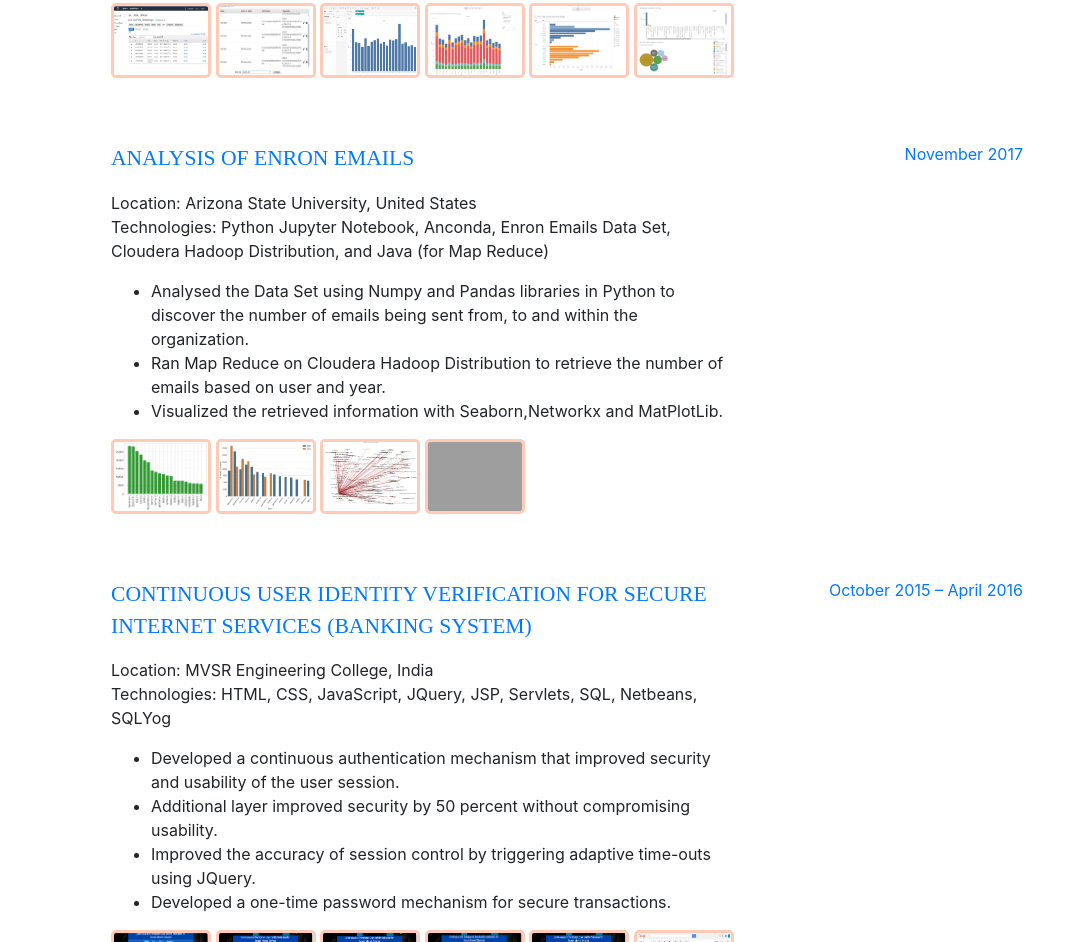
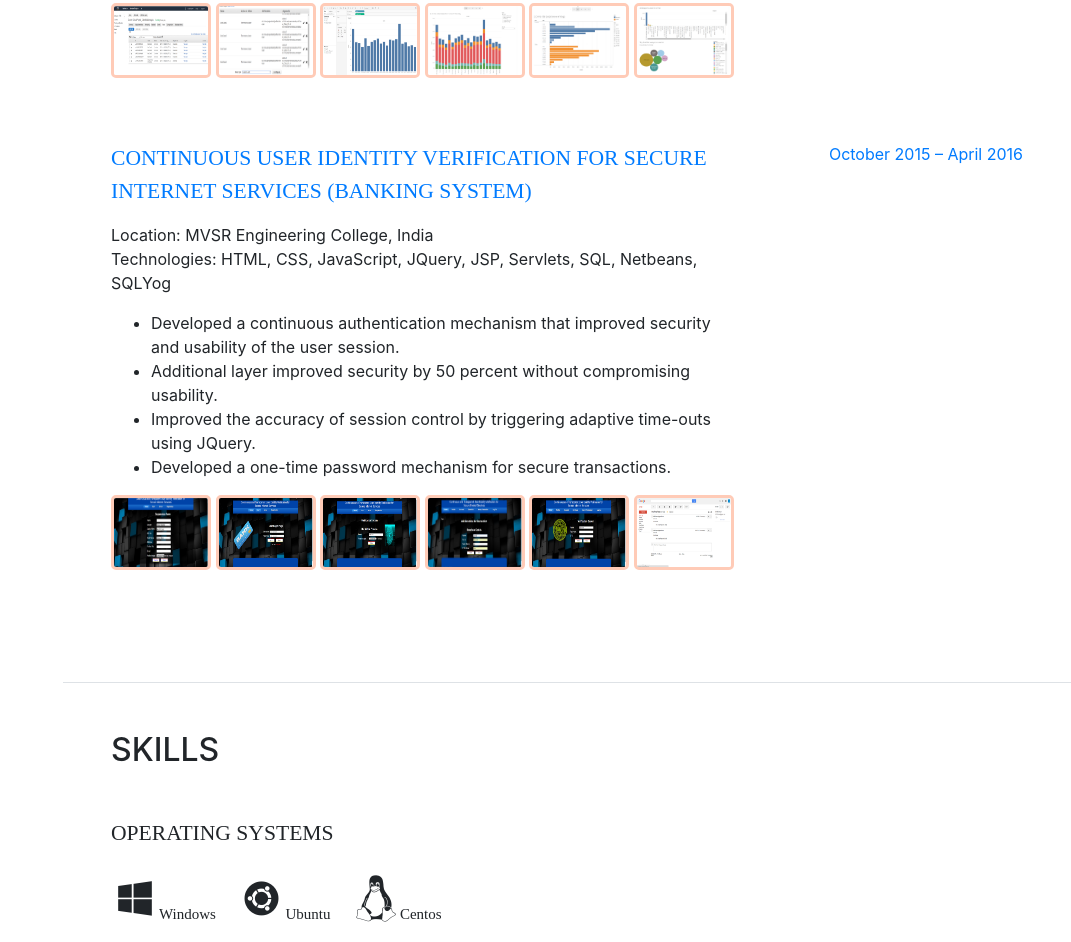
Before and after one commit to mvsabhishek/mvsabhishek.github.io, a website with bundled scripts: page index.html in a window 1280 px wide. Shown: the part 3457-4399 px from the top of the page, without its empty margins (209-1280 px from the left). Built offline with nearby package versions, Linux system fonts and the light colour scheme; grey boxes are pictures that could not be loaded; a web font is replaced by a local one.

Commit message:
Update index.html

```diff
--- a/index.html
+++ b/index.html
@@ -298,34 +298,6 @@ dependency issues and setup Blender with PyMCubes package.</li>
             </div>
           </div>
 
-		  <div class="resume-item d-flex flex-column flex-md-row mb-5">
-            <div class="resume-content mr-auto">
-              <h3 class="mb-0"></h3>
-              <div class="subheading mb-3"><a href="https://github.com/mvsabhishek/data-analysis" target="_blank">Analysis of Enron Emails</a></div>
-			 <p>Location: Arizona State University, United States <br>
-			 Technologies: Python Jupyter Notebook, Anconda, Enron Emails Data Set, Cloudera Hadoop Distribution, and Java (for Map Reduce)
-				<ul>
-			 <li>Analysed the Data Set using Numpy and Pandas libraries in Python to discover the number of emails being sent from, to and within the organization.</li>
-			  <li>Ran Map Reduce on Cloudera Hadoop Distribution to retrieve the number of emails based on user and year.</li>
-			  <li>Visualized the retrieved information with Seaborn,Networkx and MatPlotLib.</li>
-				</ul>
-				<img class="myImg" src="img/python1.png" alt="The histogram shows users vs no. of emails they sent" style="width:100px">
-				<img class="myImg" src="img/python2.png" alt="The graph shows which user sent the most emails in which year." style="width:100px">
-				<img class="myImg" src="img/python3.png" alt="The graph shows a network of 350 emails." style="width:100px">
-				<img class="myImg" src="img/python4.png" alt="The graph with no labels shows a network of 1000 emails." style="width:100px">
-
-				<!-- The Modal -->
-			<div id="myModal" class="modal">
-			<span class="close">&times;</span>
-			<img class="modal-content" id="img01">
-			<div id="caption"></div>
-			</div>
-				</p>
-            </div>
-            <div class="resume-date text-md-right">
-              <span class="text-primary">November 2017</span>
-            </div>
-          </div>
 		  <div class="resume-item d-flex flex-column flex-md-row mb-5">
             <div class="resume-content mr-auto">
               <h3 class="mb-0"></h3>
```
